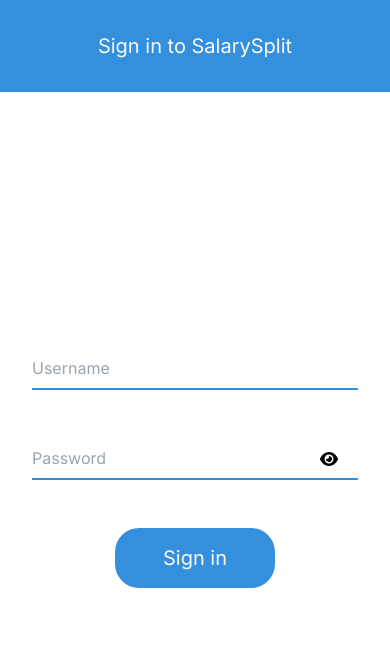
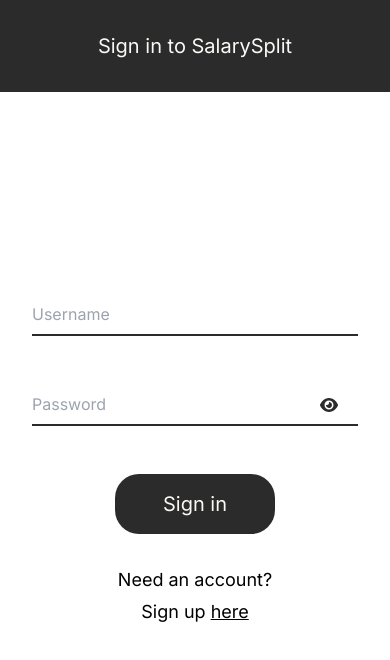
Before and after one commit to franciskershaw/salary-split-v2, a Next.js app in the folder client/: page / in a window 390 px wide. Shown: the top 660 px of the page. Built offline with nearby package versions, Linux system fonts and the light colour scheme; no server answers.

Commit message:
Style form responsively

```diff
--- a/client/src/app/layout.tsx
+++ b/client/src/app/layout.tsx
@@ -19,9 +19,7 @@
     <html lang="en">
       <body className={inter.className}>
         <Providers>
-          <main className="min-h-screen">
-            <div className="container mx-auto">{children}</div>
-          </main>
+          <main className="min-h-screen">{children}</main>
         </Providers>
       </body>
     </html>
--- a/client/src/components/AuthForm/AuthForm.tsx
+++ b/client/src/components/AuthForm/AuthForm.tsx
@@ -4,6 +4,7 @@
 import styles from './AuthForm.module.scss';
 import { FontAwesomeIcon } from '@fortawesome/react-fontawesome';
 import { faEye, faEyeSlash } from '@fortawesome/free-solid-svg-icons';
+import Link from 'next/link';
 
 type AuthType = 'login' | 'register';
 
@@ -66,14 +67,14 @@
   };
 
   return (
-    <div className="flex flex-col min-h-screen">
-      <div>
-        <h1 className="text-center p-8 text-xl bg-primary text-white">
+    <div className="flex h-screen justify-center items-center">
+      <div className="flex flex-col w-full min-h-screen mx-auto md:mx-0 md:w-2/3 lg:w-1/2 xl:w-1/3 md:min-h-0 md:my-16 md:shadow-lg md:border md:border-gray-300 md:rounded-lg">
+        <h1 className="text-center p-8 text-xl bg-primary text-white md:mb-8">
           {type === 'login'
             ? 'Sign in to SalarySplit'
             : 'Create a new SalarySplit Account'}
         </h1>
-      </div>
+
         <form
           onSubmit={onSubmit}
           className="flex flex-col w-full max-w-md mx-auto my-auto pb-4">
@@ -142,7 +143,10 @@
                 type="button"
                 onClick={() => setPasswordVisible((prev) => !prev)}
                 className="absolute inset-y-0 right-0 pr-5 flex items-center">
-              <FontAwesomeIcon icon={passwordVisible ? faEyeSlash : faEye} />
+                <FontAwesomeIcon
+                  className="text-primary"
+                  icon={passwordVisible ? faEyeSlash : faEye}
+                />
               </button>
             </div>
             {type === 'register' && (
@@ -174,19 +178,33 @@
                   onClick={() => setConfirmPasswordVisible((prev) => !prev)}
                   className="absolute inset-y-0 right-0 pr-5 flex items-center">
                   <FontAwesomeIcon
+                    className="text-primary"
                     icon={confirmPasswordVisible ? faEyeSlash : faEye}
                   />
                 </button>
               </div>
             )}
-
             <div className="flex justify-center">
               <button className={`${styles.button} py-4 px-12 text-xl`}>
                 {type === 'login' ? 'Sign in' : 'Create account'}
               </button>
             </div>
+            <div className="text-center mt-8 mb-4 text-lg">
+              <p className="mb-1">
+                {type === 'login' ? 'Need' : 'Already have'} an account?
+              </p>
+              <p>
+                {type === 'login' ? 'Sign up' : 'Login'}{' '}
+                <Link
+                  className="underline"
+                  href={type === 'login' ? '/register' : '/'}>
+                  here
+                </Link>
+              </p>
+            </div>
           </div>
         </form>
+      </div>
     </div>
   );
 };
--- a/client/tailwind.config.ts
+++ b/client/tailwind.config.ts
@@ -10,12 +10,12 @@
     extend: {
       colors: {
         primary: {
-          DEFAULT: '#3490dc',
+          DEFAULT: '#2b2b2b',
           light: '#6cb2eb',
           dark: '#1c3d5a',
         },
         secondary: {
-          DEFAULT: '#e3342f',
+          DEFAULT: '#5c5c5c',
           light: '#ef5753',
           dark: '#992d22',
         },
```
Lines whose indentation alone changed are shown as unchanged.
